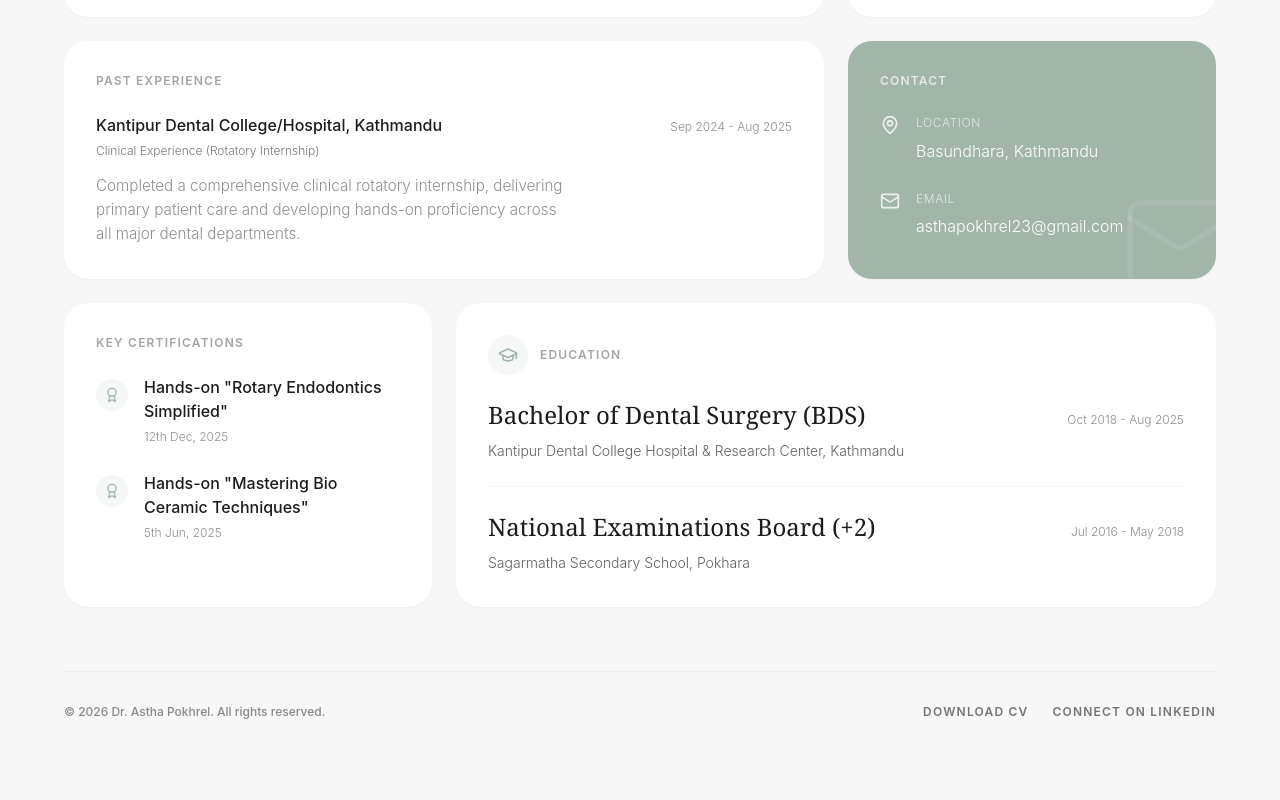
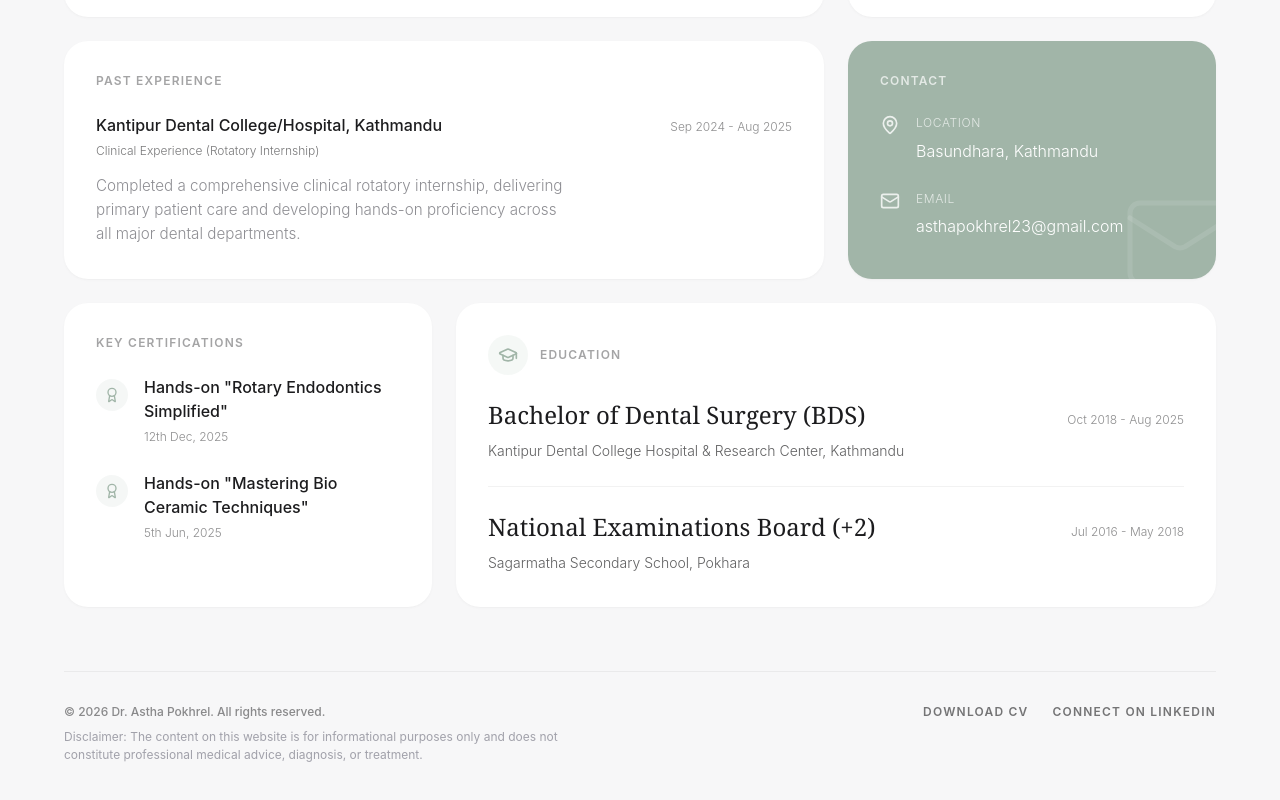
Before and after one commit to sakshamshrestha2/astha-web_v2.0, a React (Vite) app: page / in a window 1280 px wide. Shown: the part 646-1446 px from the top of the page. Built offline with nearby package versions, Linux system fonts and the light colour scheme; a web font is replaced by a local one.

Commit message:
feat: update site branding and SEO metadata
- Add favicon and apple-touch-icon
- Update professional title and medical specialties in JSON-LD
- Add aria-hidden to decorative SVGs

```diff
--- a/index.html
+++ b/index.html
@@ -3,6 +3,8 @@
   <head>
     <meta charset="UTF-8" />
     <meta name="viewport" content="width=device-width, initial-scale=1.0" />
+    <link rel="icon" type="image/svg+xml" href="/favicon.svg">
+    <link rel="apple-touch-icon" href="/apple-touch-icon.png">
     <meta http-equiv="Content-Security-Policy" content="default-src 'self'; style-src 'self' 'unsafe-inline' https://fonts.googleapis.com; font-src 'self' https://fonts.gstatic.com; script-src 'self' 'unsafe-inline';">
     <meta name="referrer" content="strict-origin-when-cross-origin">
     <meta name="robots" content="index, follow" />
@@ -29,15 +31,15 @@
       "@context": "https://schema.org",
       "@type": "Physician",
       "name": "Dr. Astha Pokhrel",
-      "jobTitle": "Dental Surgeon",
+      "jobTitle": "BDS, Dental Surgeon",
       "identifier": "39705",
       "sameAs": [
         "https://np.linkedin.com/in/dr-astha-pokhrel-ds/"
       ],
       "medicalSpecialty": [
-        "Endodontics",
-        "Restorative Dentistry",
-        "Preventive Dentistry"
+        "General Dentistry",
+        "Primary Patient Care",
+        "Oral Diagnosis"
       ],
       "address": {
         "@type": "PostalAddress",
--- a/src/App.tsx
+++ b/src/App.tsx
@@ -49,7 +49,7 @@ export default function App() {
         {/* Card 1: Hero (Span 2x2) */}
         <BentoCard className="md:col-span-2 md:row-span-2 justify-end relative overflow-hidden group">
           <div className="absolute -top-12 -right-12 md:-top-20 md:-right-20 text-sage opacity-[0.05] group-hover:opacity-[0.08] transition-all duration-1000 ease-in-out group-hover:rotate-[15deg] group-hover:scale-110 pointer-events-none z-0">
-            <svg viewBox="0 0 24 24" fill="none" stroke="currentColor" strokeWidth="1" strokeLinecap="round" strokeLinejoin="round" className="w-[300px] h-[300px] md:w-[500px] md:h-[500px]">
+            <svg aria-hidden="true" viewBox="0 0 24 24" fill="none" stroke="currentColor" strokeWidth="1" strokeLinecap="round" strokeLinejoin="round" className="w-[300px] h-[300px] md:w-[500px] md:h-[500px]">
               <path d="M12 5.5c-1.074 -.586 -2.583 -1.5 -4 -1.5c-2.1 0 -4 1.247 -4 5c0 4.899 1.056 8.41 2.671 10.537c.573 .756 1.97 .521 2.567 -.236c.398 -.505 .819 -1.439 1.262 -2.801c.292 -.771 .892 -1.504 1.5 -1.5c.602 0 1.21 .737 1.5 1.5c.443 1.362 .864 2.295 1.262 2.8c.597 .759 2 .993 2.567 .237c1.615 -2.127 2.671 -5.637 2.671 -10.537c0 -3.74 -1.908 -5 -4 -5c-1.423 0 -2.92 .911 -4 1.5" />
             </svg>
           </div>
@@ -192,11 +192,16 @@ export default function App() {
       </motion.main>
 
       {/* Footer */}
-      <footer className="max-w-6xl mx-auto mt-8 md:mt-16 pt-8 pb-4 px-4 md:px-0 border-t border-black/5 flex flex-col sm:flex-row justify-center sm:justify-between items-center text-center gap-3 md:gap-4 flex-wrap">
-        <p className="text-xs font-medium text-charcoal/50">
-          &copy; 2026 Dr. Astha Pokhrel. All rights reserved.
-        </p>
-        <div className="flex items-center gap-6 print-hide">
+      <footer className="max-w-6xl mx-auto mt-8 md:mt-16 pt-8 pb-4 px-4 md:px-0 border-t border-black/5 flex flex-col sm:flex-row justify-center sm:justify-between items-center sm:items-start text-center sm:text-left gap-3 md:gap-4 flex-wrap">
+        <div className="flex flex-col items-center sm:items-start">
+          <p className="text-xs font-medium text-charcoal/50">
+            &copy; 2026 Dr. Astha Pokhrel. All rights reserved.
+          </p>
+          <p className="text-[0.75rem] text-[#A1A1AA] mt-2 max-w-lg">
+            Disclaimer: The content on this website is for informational purposes only and does not constitute professional medical advice, diagnosis, or treatment.
+          </p>
+        </div>
+        <div className="flex items-center justify-center gap-6 print-hide mt-2 sm:mt-0">
           <button
             onClick={() => window.print()}
             className="text-xs font-semibold tracking-widest text-charcoal/60 hover:text-sage uppercase transition-colors focus-visible:outline focus-visible:outline-2 focus-visible:outline-sage focus-visible:outline-offset-4 outline-none rounded-sm"
```
Also changed, not shown: favicon.svg (deleted).
